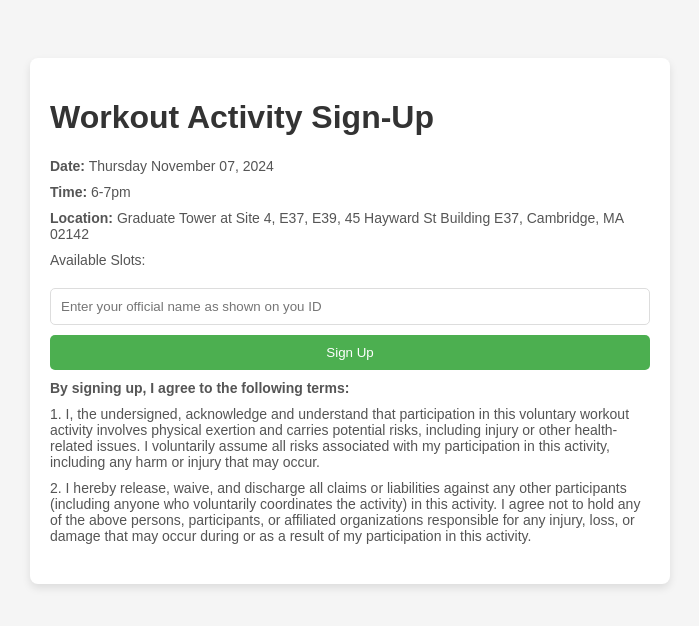
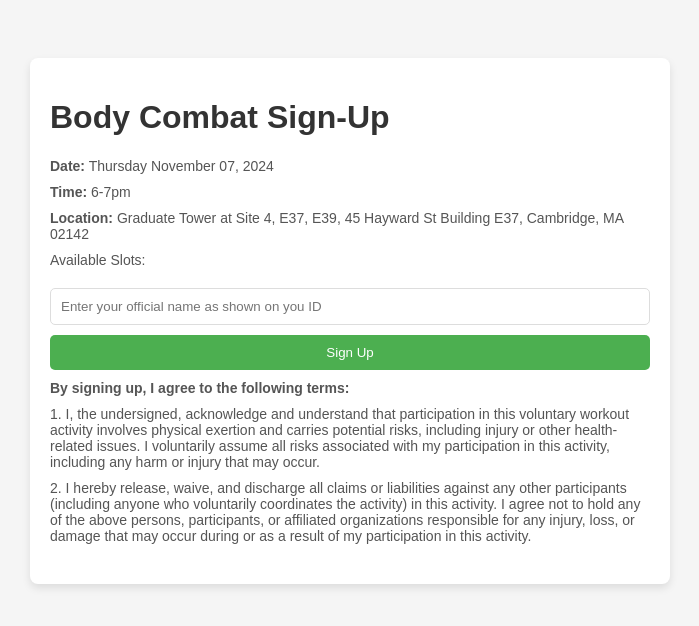
Before and after one commit to rzhz/bodycombat-signup, a plain HTML site: page index.html in a window 1280 px wide. Shown: the whole page, without its empty margins (290-989 px from the left). Drawn offline with Linux system fonts and the light colour scheme; no server answers.

Commit message:
Update index.html

```diff
--- a/index.html
+++ b/index.html
@@ -65,7 +65,7 @@
 </head>
 <body>
     <div class="container">
-        <h1>Workout Activity Sign-Up</h1>
+        <h1>Body Combat Sign-Up</h1>
 
         <!-- Date, Time, and Location -->
         <p><strong>Date:</strong> <span id="eventDate"></span></p>
```
